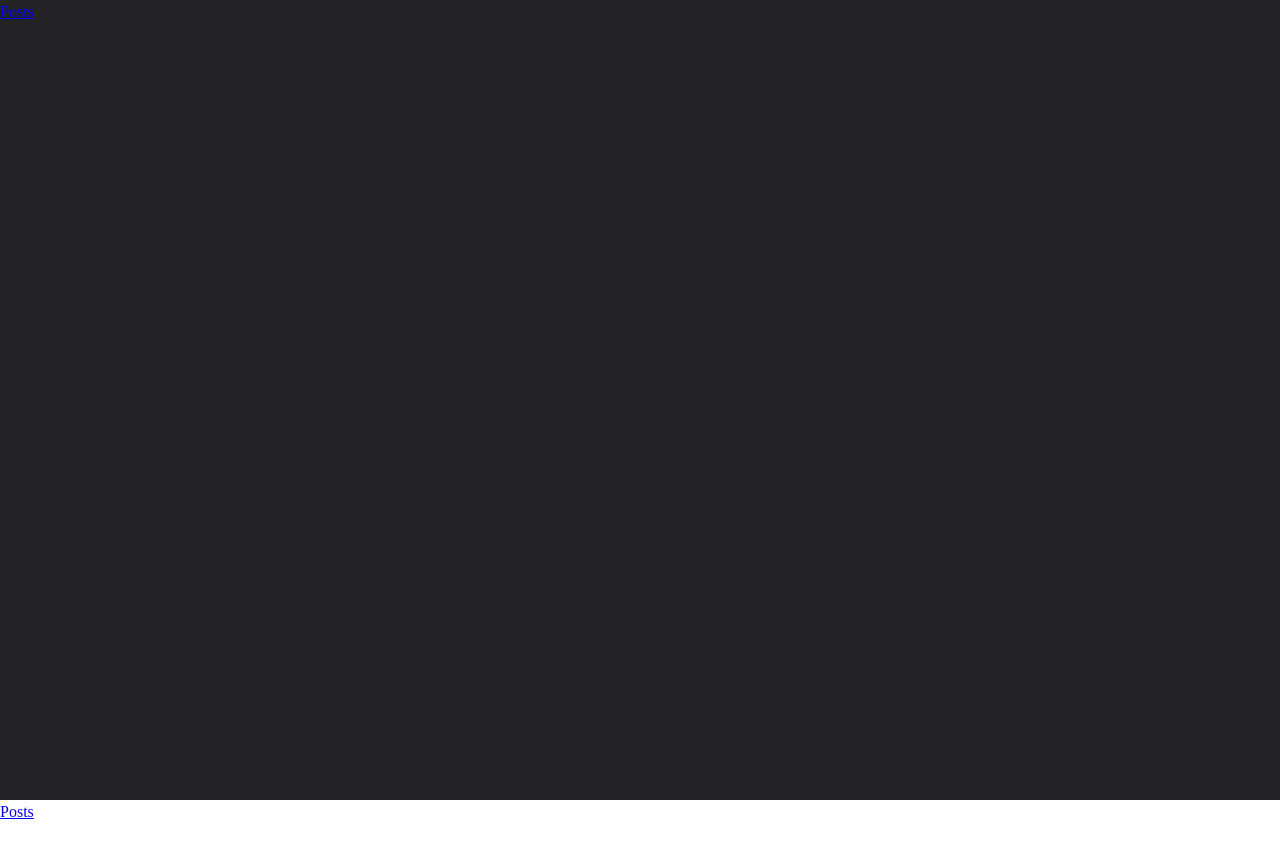
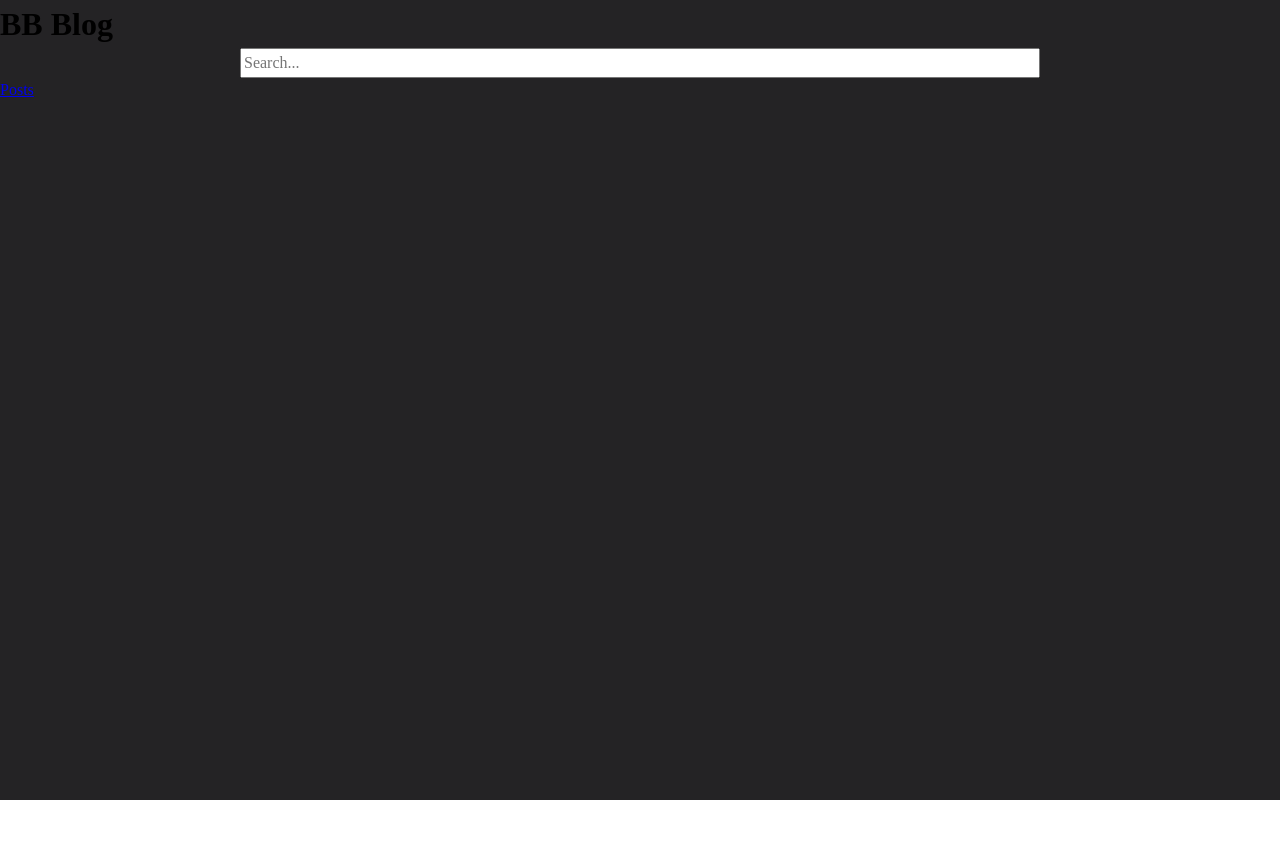
Before and after one commit to CarbonBond/blog-frontend, a React (Create React App) app: page / in a window 1280 px wide. Shown: the top 858 px of the page. After the commit the page ends 800 px from the top, so only its background shows below. Built offline with nearby package versions, Linux system fonts and the light colour scheme.

Commit message:
Cleaned up project by moving items into components instead of being in one file

```diff
--- a/src/App.js
+++ b/src/App.js
@@ -1,7 +1,7 @@
 import React from "react"
-import { Link } from 'react-router-dom'
 import './css/reset.css'
 import './css/app.css'
+import Header from './components/Header.js';
 
 function App() {
 
@@ -9,9 +9,7 @@ function App() {
   return (
 
     <div className="App">
-
-      <Link to="/posts">Posts</Link>
-
+      <Header />
     </div>
   );
 }
--- /dev/null
+++ b/src/components/Header.js
@@ -0,0 +1,17 @@
+import SearchBar from './Searchbar'
+import { Link } from 'react-router-dom'
+import '../css/header.css'
+export default function Header() {
+
+  return (
+    <div className="header">
+      <h1> BB Blog </h1>
+      <SearchBar />
+      <nav className="nav">
+        <Link to="/posts">Posts</Link>
+      </nav>
+
+    </div>
+  )
+
+}
--- /dev/null
+++ b/src/components/Post.js
@@ -0,0 +1,67 @@
+import React, { useState, useRef } from "react"
+
+export default function Post({ id }) {
+
+  const [post, setPost] = useState({
+    title: '',
+    content: '',
+    updated: null,
+    created: null,
+    hasFetched: false,
+  })
+
+  const postRef = useRef(null);
+
+  const isInView = () => {
+    const top = postRef.current.getBoundingClientRect().top;
+    const windowEdge = window.innerHeight || document.documentElement.clientHeight;
+    const offset = windowEdge * 0.5;
+    return top <= windowEdge + offset
+  }
+
+  const fetchData = async () => {
+    try {
+      let response = await fetch(`http://blog-api.brandonburge.com/api/v/1/public/post/${id}`);
+      let postData = await response.json();
+      setPost(prevPost => {
+        return {
+          title: postData.title,
+          content: postData.content,
+          updated: Date.parse(postData.updatedAt),
+          created: Date.parse(postData.createdAt),
+          hasFetched: true
+        }
+      })
+
+    } catch (err) {
+      console.log(err)
+    }
+  }
+
+  if (isInView && !post.hasFetched) {
+    scrollHandler()
+  }
+  window.addEventListener('scroll', scrollHandler)
+
+
+  function scrollHandler() {
+    if (isInView && !post.hasFetched) {
+      fetchData()
+      window.removeEventListener('scroll', scrollHandler)
+    }
+  }
+
+  return (
+    <div className="post" ref={postRef}>
+      <h3>{post.title}</h3>
+      <p>{post.content}</p>
+      <div>
+        <div>{post.created}</div>
+        <div>{post.updated}</div>
+        <div>{post.hasFetched}</div>
+      </div>
+    </div>
+  )
+
+
+}
--- /dev/null
+++ b/src/components/Searchbar.js
@@ -0,0 +1,9 @@
+
+
+export default function SearchBar() {
+  return (
+    <form className="searchBar">
+      <input type="text" placeholder='Search...' />
+    </form>
+  )
+}
--- a/src/index.js
+++ b/src/index.js
@@ -1,16 +1,15 @@
 import { createRoot } from 'react-dom/client';
 import { BrowserRouter, Routes, Route } from 'react-router-dom';
-import App from './App'
-import Posts from './routes/AllPosts'
+import App from './App';
+import Posts from './routes/AllPosts.js';
 const container = document.getElementById('root');
-const root = createRoot(container)
+const root = createRoot(container);
 
 root.render(
-<BrowserRouter>
-  <Routes>
-    <Route path="" element={<App />} />
-    <Route path="posts" element={<Posts />} />
-  </Routes>
-  <App />
-</BrowserRouter>
+  <BrowserRouter>
+    <Routes>
+      <Route exact path="/" element={<App />} />
+      <Route path="/posts" element={<Posts />} />
+    </Routes>
+  </BrowserRouter>
 )
--- a/src/routes/AllPosts.js
+++ b/src/routes/AllPosts.js
@@ -1,82 +1,13 @@
-import React, { useState, useRef, useEffect} from "react"
+import React, { useState } from "react"
 import uniqid from 'uniqid';
-
-function SearchBar() {
-  return (
-    <form className="searchBar">
-      <input type="text" placeholder='Search...' />
-    </form>
-  )
-}
-
-function Post({ id }) {
-
-  const [post, setPost] = useState({
-    title: '',
-    content: '',
-    updated: null,
-    created: null,
-    hasFetched: false,
-  })
-
-  const postRef = useRef(null);
-
-  const isInView = () => {
-    const top = postRef.current.getBoundingClientRect().top;
-    const windowEdge = window.innerHeight || document.documentElement.clientHeight;
-    const offset = windowEdge * 0.5;
-    return top <= windowEdge + offset
-  }
-
-  const fetchData = async () => {
-    try {
-      console.log('fetching...')
-      let response = await fetch(`http://blog-api.brandonburge.com/api/v/1/public/post/${id}`);
-      let postData = await response.json();
-        setPost( prevPost => {
-          return {
-            title: postData.title,
-            content: postData.content,
-            updated: Date.parse(postData.updatedAt),
-            created: Date.parse(postData.createdAt),
-            hasFetched: true
-          }
-        })
-
-    } catch(err) {
-      console.log(err)
-    }
-  }
-
-  if(isInView && !post.hasFetched ) {
-    scrollHandler()
-  }
-  window.addEventListener('scroll', scrollHandler)
+import Header from '../components/Header.js'
+import Post from '../components/Post.js'
 
 
-  function scrollHandler() {
-    if(isInView && !post.hasFetched ) {
-      fetchData()
-      window.removeEventListener('scroll', scrollHandler)
-    }
-  }
 
-  return (
-    <div className="post" ref={postRef}>
-      <h3>{post.title}</h3>
-      <p>{post.content}</p>
-      <div>
-        <div>{post.created}</div>
-        <div>{post.updated}</div>
-        <div>{post.hasFetched}</div>
-      </div>
-    </div>
-  )
+function PostConatiner() { }
 
-
-}
-
-function Posts( props ) {
+function Posts() {
 
   const [postList, setPostList] = useState({
     loading: true,
@@ -100,26 +31,31 @@ function Posts( props ) {
     }
   }
 
-  if(postList.loading) {
+  if (postList.loading) {
     fetchData()
   }
 
-
-  if(!postList.posts|| postList.posts.length === 0 ) return <p>Blog Posts Loading</p>
-
-  console.log(postList.posts)
-
-  return (
-    <div className="postContainer">
-      <SearchBar />
-
-      {postList.posts.map( post => {
-        return (
-          <Post  id={ post.post_id } key={ uniqid() } />
-        )
-      })}
+  if (!postList.posts || postList.posts.length === 0) {
+    return <div>
+      <Header />
+      <p>Blog Post Loading</p>
     </div>
-  )
+  } else {
+    return (
+      <div>
+        <Header />
+        <div className="postContainer">
+          {
+            postList.posts.map(post => {
+              return (
+                <Post id={post.post_id} key={uniqid()} />
+              )
+            })
+          }
+        </div>
+      </div>
+    )
+  }
 
 }
 
```
Also changed, not shown: src/css/header.css (added).
